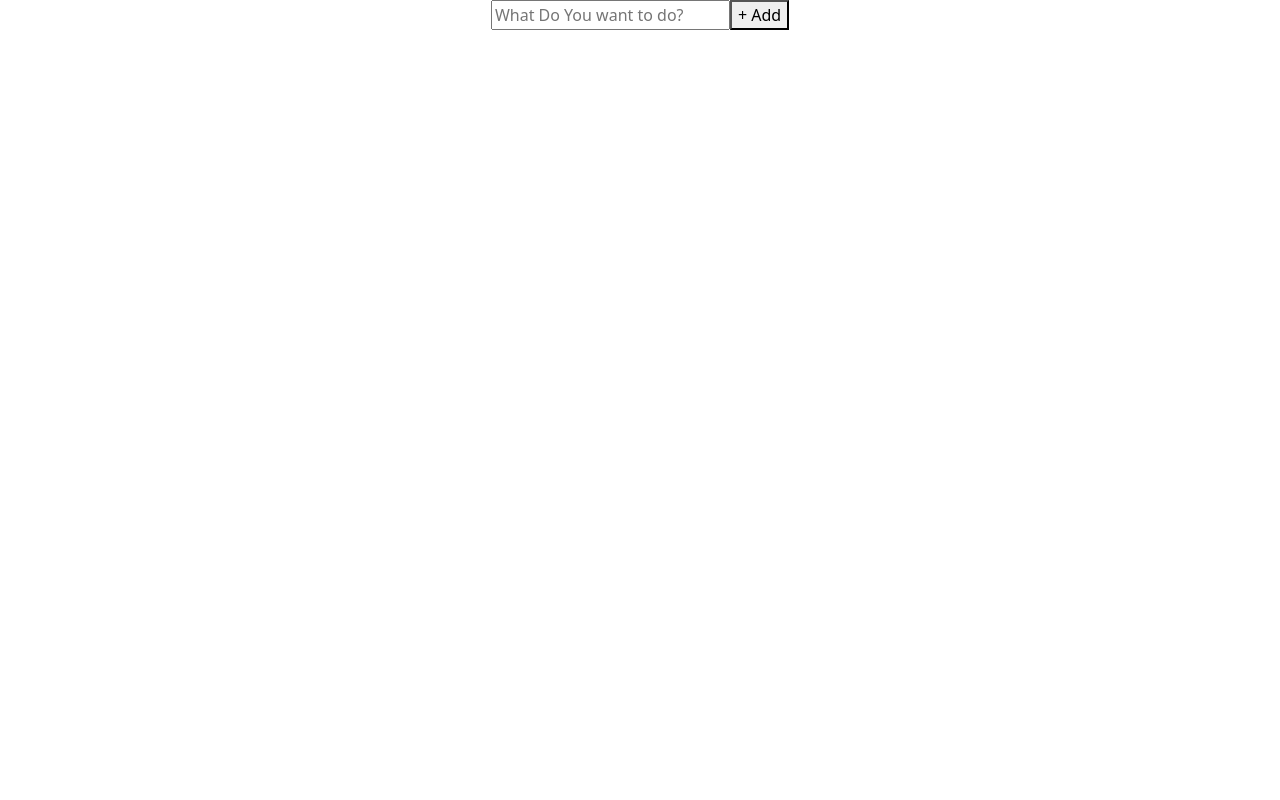
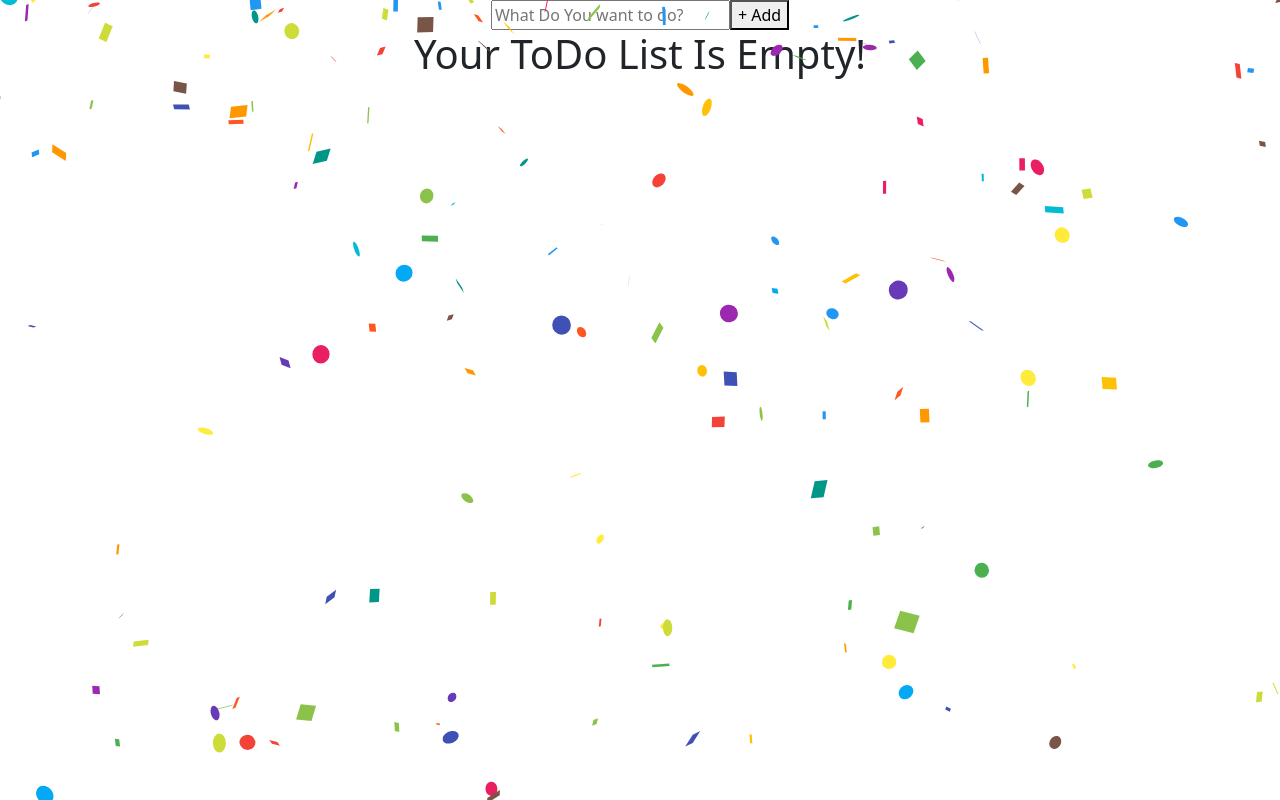
Before and after one commit to warrenwalt/todo, a React (Create React App) app: page / in a window 1280 px wide. Built offline with nearby package versions, Linux system fonts and the light colour scheme.

Commit message:
added local storage feature

```diff
--- a/src/App.js
+++ b/src/App.js
@@ -6,9 +6,14 @@ import 'bootstrap/dist/css/bootstrap.min.css';
 
 import Form from './component/Form';
 import ToDoList from './component/ToDoList';
+import ReactConfetti from 'react-confetti';
 
 function App() {
-  const [toDoList, setToDoList] = React.useState([])
+  const [toDoList, setToDoList] = React.useState(() => JSON.parse(localStorage.getItem("list")) || [])
+
+  React.useEffect(() => {
+    localStorage.setItem("list",JSON.stringify(toDoList))
+  }, [toDoList])
 
   function deleteItem(item){
       setToDoList(prevItems => prevItems.filter(list => list !== item))
@@ -20,13 +25,21 @@ function App() {
 
   return (
     <div className="App">
+    {toDoList.length === 0 && <ReactConfetti />}
       <Form
         addItem={addItem}
       />
-      <ToDoList
-        toDoList={toDoList}
-        deleteItem={deleteItem}
-      />
+      {
+        toDoList.length === 0 ?
+          <div>
+            <h1>Your ToDo List Is Empty!</h1>
+          </div>
+      :
+        <ToDoList
+          toDoList={toDoList}
+          deleteItem={deleteItem}
+        />
+      }
     </div>
   );
 }
--- a/src/component/Form.js
+++ b/src/component/Form.js
@@ -16,7 +16,6 @@ export default function Form({addItem}){
 
     function handleSubmit(event){
         event.preventDefault()
-        console.log(formData)
         addItem(formData.title)
         setFormData({title: ""})
     }
@@ -25,6 +24,7 @@ export default function Form({addItem}){
         <div>
            <form onSubmit={handleSubmit}>
                <input
+                   required
                    type="text"
                    name="title"
                    placeholder="What Do You want to do?"
```
